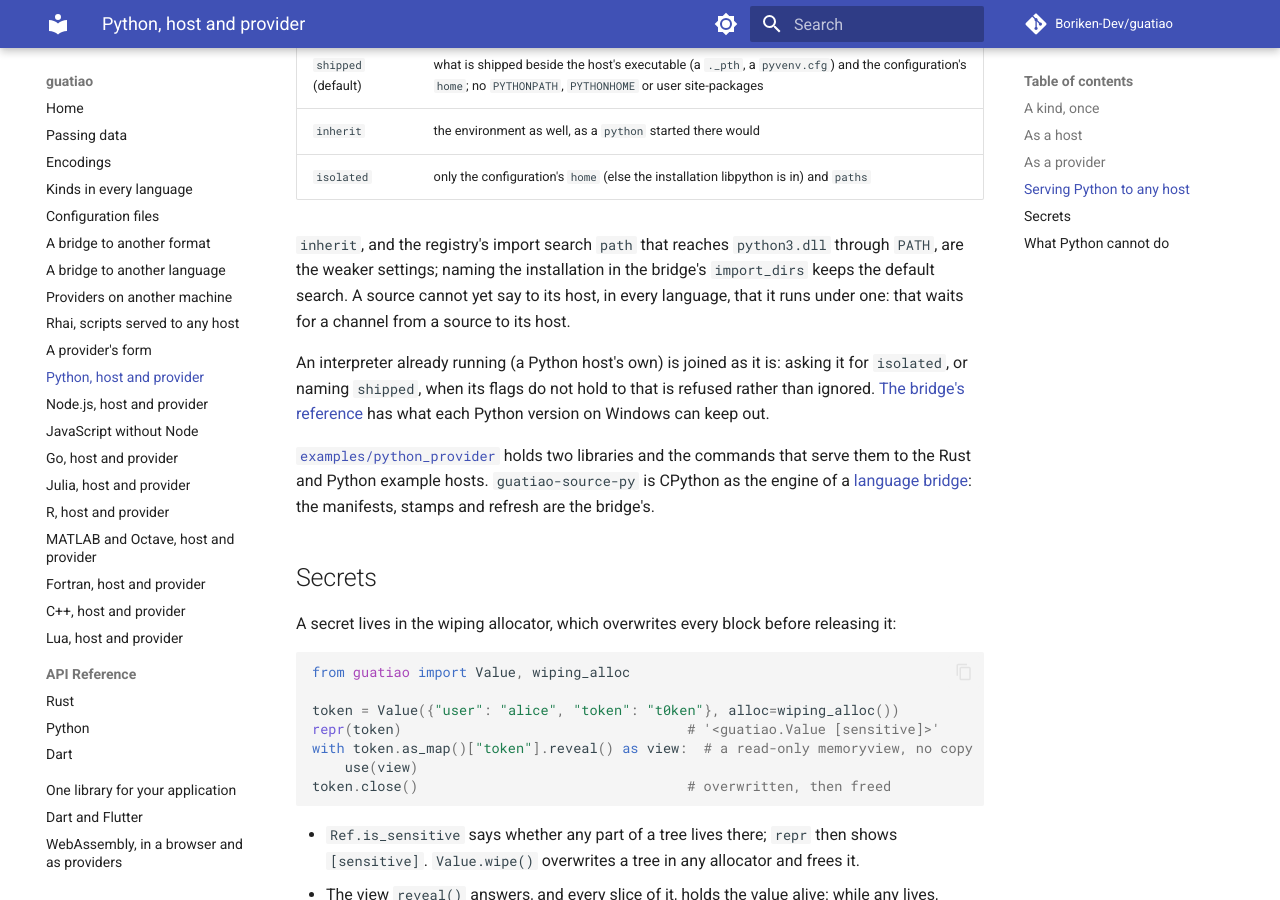
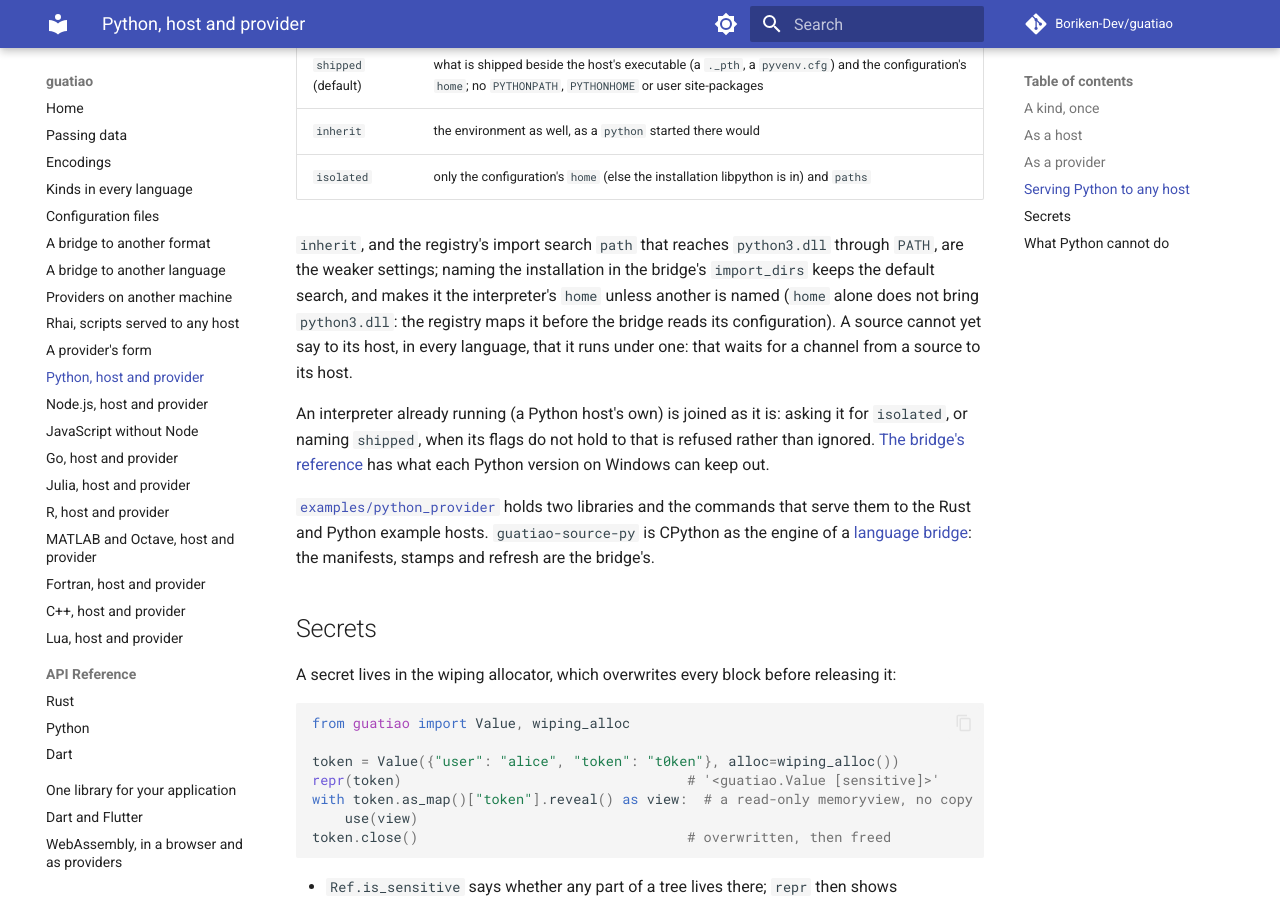
Before and after one commit to Boriken-Dev/guatiao, an MkDocs documentation site: the page built from docs/python.md, in a window 1280 px wide and 900 px high, scrolled down 4635 px. Built offline with MkDocs 1.6.1 and Material for MkDocs 9.7.7, drawn with Linux system fonts in a browser that asks for light colours; comment, search, counter and statistics services are not loaded.

Commit message:
docs: the Python bridge's home does not choose python3.dll
The registry maps the bridge and what it imports before the bridge
reads its configuration, so home alone does not bring python3.dll on
Windows: a host names the installation in import_dirs, which is then
the interpreter's home as well unless another is named. A home of
another version than the DLL mapped is refused in CPython's words.

```diff
--- a/docs/python.md
+++ b/docs/python.md
@@ -230,9 +230,12 @@ says how much it takes:
 
 `inherit`, and the registry's import search `path` that reaches
 `python3.dll` through `PATH`, are the weaker settings; naming the
-installation in the bridge's `import_dirs` keeps the default search. A
-source cannot yet say to its host, in every language, that it runs under
-one: that waits for a channel from a source to its host.
+installation in the bridge's `import_dirs` keeps the default search, and
+makes it the interpreter's `home` unless another is named (`home` alone
+does not bring `python3.dll`: the registry maps it before the bridge
+reads its configuration). A source cannot yet say to its host, in every
+language, that it runs under one: that waits for a channel from a source
+to its host.
 
 An interpreter already running (a Python host's own) is joined as it is:
 asking it for `isolated`, or naming `shipped`, when its flags do not hold
```
Also changed, not shown: crates/guatiao-source-py/AGENTS.md (+8 -2 lines), crates/guatiao-source-py/README.md (+4 -1 lines).
